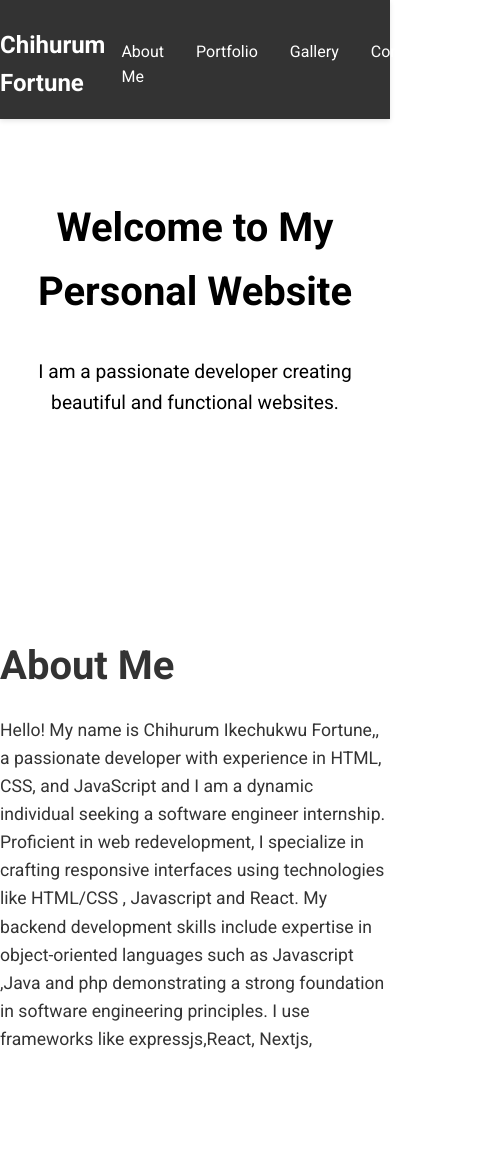
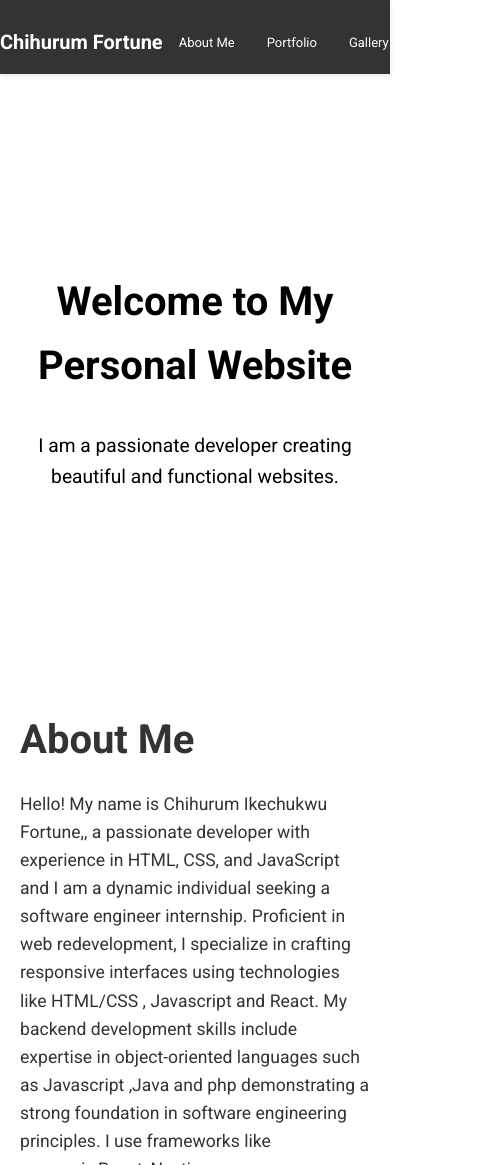
Before and after one commit to FIKE110/Mypersonal, a plain HTML site: page index.html in a window 390 px wide. Shown: the top 1165 px of the page, 482 px wide, since content can reach past the window. Drawn offline with Linux system fonts and the light colour scheme.

Commit message:
pushing now

```diff
--- a/styles/main.css
+++ b/styles/main.css
@@ -7,13 +7,20 @@ body {
     line-height: 1.6;
 }
 
+main{
+    padding: 0px 20px;
+}
+
+
+section{
+    padding: 0px 1px;
+}
 a {
     color: #333;
     text-decoration: none;
 }
 
 header {
-    position: relative;
     width: 100%;
 }
 
@@ -21,7 +28,6 @@ nav {
     background-color: #333;
     color: #fff;
     padding: 1rem 0;
-    position: fixed;
     width: 100%;
     top: 0;
     z-index: 1000;
@@ -38,6 +44,8 @@ nav .logo h1 {
     margin: 0;
     font-size: 1.5rem;
     font-weight: bold;
+    text-overflow:clip;
+    text-wrap:nowrap;
 }
 
 nav ul {
@@ -100,7 +108,7 @@ p {
 }
 
 section {
-    padding: 4rem 0;
+    padding: 4rem 0px;
 }
 
 .portfolio-grid, .gallery-grid {
@@ -177,3 +185,17 @@ footer .container {
     justify-content: center;
     align-items: center;
 }
+
+@media (max-width:600px) {
+
+    nav .logo h1{
+        font-size: 20px;
+    }
+    nav ul li a{
+        text-wrap:nowrap;
+        font-size: 13px;
+        }
+    header h2 {
+        font-size: 5px;
+    }
+}
```
